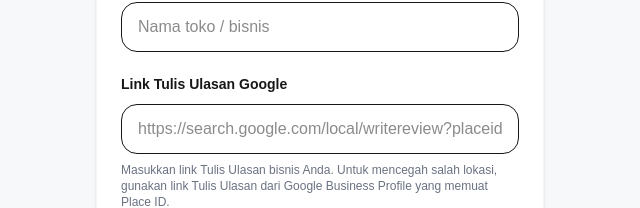
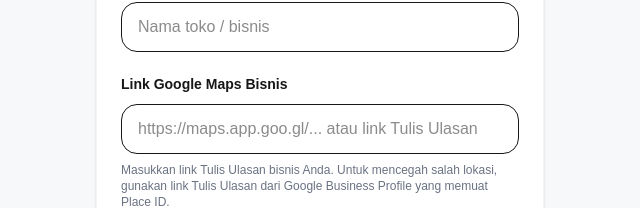
Before and after one commit to ulasantokogle-max/ulasantoko-review-card, a Next.js app: page /activate in a window 1280 px wide. Shown: the part 419-627 px from the top of the page, without its empty margins (320-960 px from the left). Built offline with nearby package versions, Linux system fonts and the light colour scheme.

Commit message:
ui(v1): explain Google Maps link input and safe auto review conversion

```diff
--- a/components/ActivationForm.tsx
+++ b/components/ActivationForm.tsx
@@ -167,7 +167,7 @@ export default function ActivationForm() {
       {/* GOOGLE MAPS */}
       <label className="block">
         <span className="text-sm font-semibold">
-          Link Tulis Ulasan Google
+          Link Google Maps Bisnis
         </span>
 
         <input
@@ -177,7 +177,7 @@ export default function ActivationForm() {
           onChange={(e) =>
             setReviewUrl(e.target.value)
           }
-          placeholder="https://search.google.com/local/writereview?placeid=..."
+          placeholder="https://maps.app.goo.gl/... atau link Tulis Ulasan"
           className="mt-2 w-full rounded-2xl border px-4 py-3 outline-none"
         />
 
```
